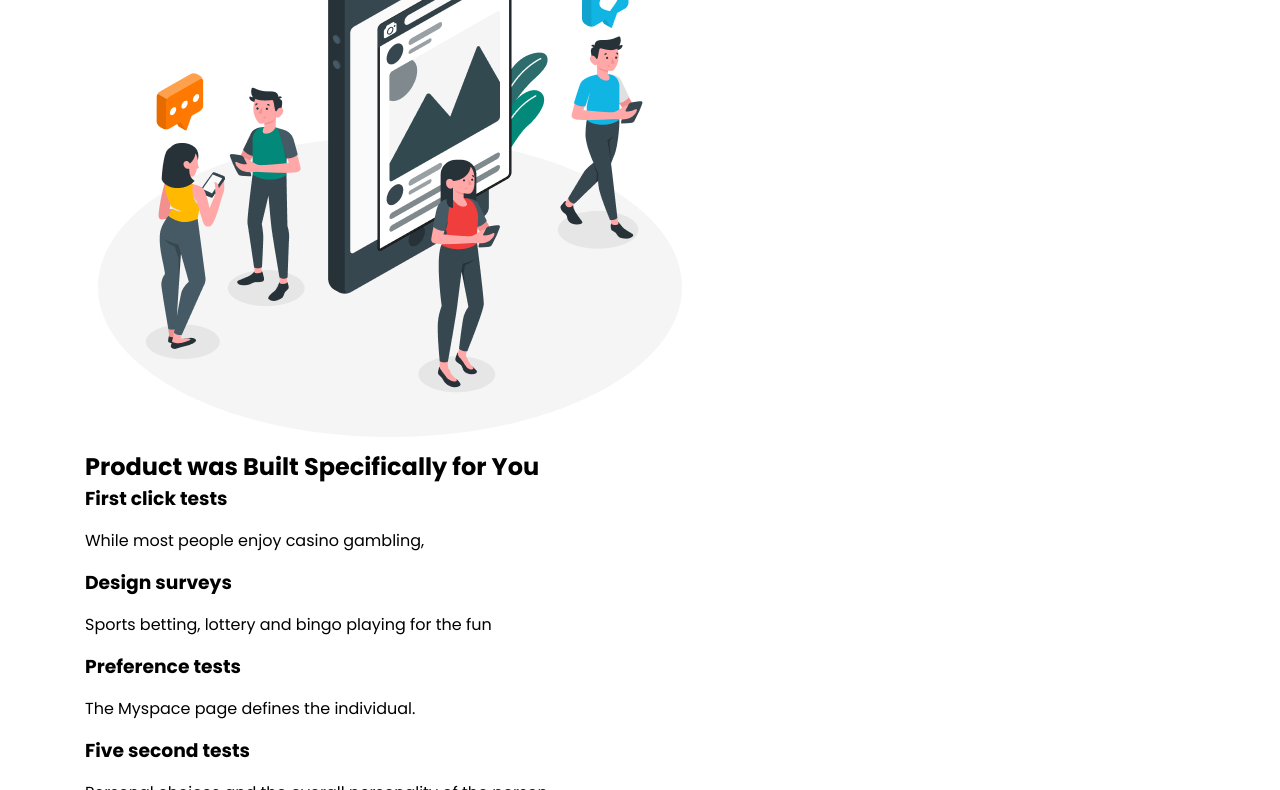
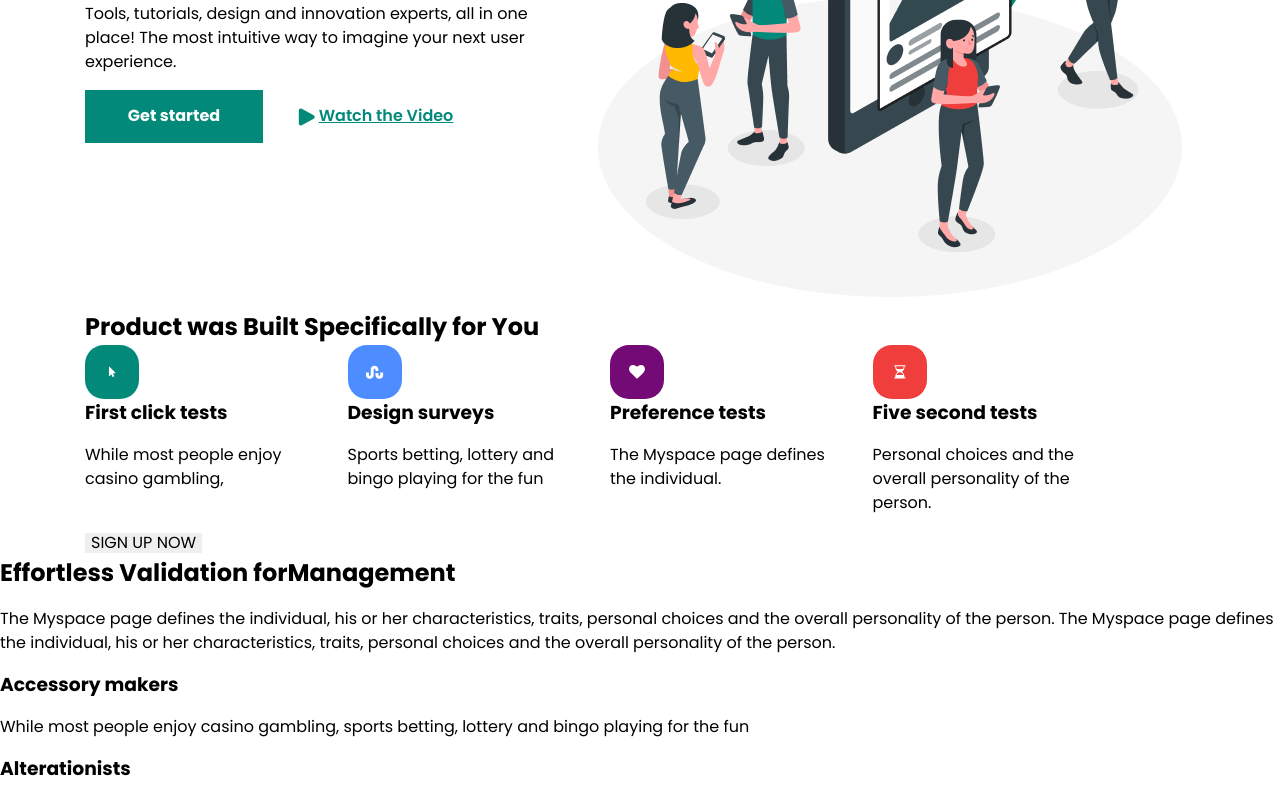
Before and after one commit to RavemanThc/goit-markup-cw-blended-01-v2, a plain HTML site: page index.html in a window 1280 px wide. Shown: the part 326-1116 px from the top of the page. Drawn offline with nearby package versions, Linux system fonts and the light colour scheme.

Commit message:
new repository add icons

```diff
--- a/css/style.css
+++ b/css/style.css
@@ -46,6 +46,7 @@ text-align: center;
 width: 105px;
 height: 42px;
      border: 1px solid #bcd0e5;
+     background-color: #fff;
 
 
 color: #173a56;
@@ -109,3 +110,95 @@ color: #22343d;
     gap:30px;
     display:flex;
 }
+.Hero{
+    display: flex;
+    justify-content: space-around;
+    align-items: center;
+    gap: 35px;
+}
+.hero-title{
+    display: flex;
+    flex-direction: column;
+    width: 465px;
+    height: 331px;
+}
+.hero-title-h{
+    font-family: "Poppins", sans-serif;
+    font-size: 40;
+    font-weight: 700;
+    font-size: 40px;
+    line-height: 1.5;
+    color: #22343d;
+}
+.hero-title-button{
+    display: flex;
+    gap:30px;
+    align-items: center;
+}
+.button-title{
+    display: flex;
+    align-items: center;
+    justify-content: center;
+    padding: 0px;
+    width: 178px;
+    height: 53px;
+    background-color: #02897A;
+    font-weight: 700;
+    font-size: 16px;
+    color: #fff;
+}
+.button-title-play{
+    display: flex;
+    gap: 2px;
+    align-items: center;
+    justify-content: center;
+    padding: 0px;
+    width: 164px;
+    height: 23px;
+    background-color: #fff;
+    color:#02897A;
+    fill: #02897A;
+    font-weight: 600;
+    font-size: 16px;
+    text-decoration: underline;
+    text-decoration-skip-ink: none;
+}
+.hero-title-listbtn{
+
+}
+.specifically-title {
+}
+.specifically-list {
+    display: flex;
+    gap:30px;
+}
+.specifically-items {
+    width: calc((100% - 3 * 60px)/4);
+}
+.green {
+    background-color: #02897A;
+}
+.blue{
+    background-color: #4D8DFF;
+}
+.violet{
+    background-color: #740A76;
+}
+.red{
+    background-color: #F03E3D;
+}
+.specifically-box {
+    width: 54px;
+    height: 54px;
+    border-radius: 19px;
+    display: flex;
+    align-items: center;
+    justify-content: center;
+    fill: #FFF
+}
+.specificallu-icon {
+}
+.specifically-item-title {
+}
+.specifically-item-descr {
+}
--- a/index.html
+++ b/index.html
@@ -53,38 +53,82 @@
       <section>
         <!--HERO-->
         <div class="container">
-          <h1>Work at the speed of thought</h1>
-          <p>
-            Tools, tutorials, design and innovation experts, all in one place!
-            The most intuitive way to imagine your next user experience.
-          </p>
-          <ul>
-            <li><button type="button">Get started</button></li>
-            <li><button type="button">Watch the Video</button></li>
-          </ul>
-          <img src="./images/hero/hero-img.png" alt="hero" width="610" />
+          <div class="Hero">
+            <div class="hero-title">
+              <h1 class="hero-title-h">Work at the speed of thought</h1>
+
+              <p>
+                Tools, tutorials, design and innovation experts, all in one
+                place! The most intuitive way to imagine your next user
+                experience.
+              </p>
+              <div>
+                <ul class="hero-title-button">
+                  <li>
+                    <button class="button-title" type="button">
+                      Get started
+                    </button>
+                  </li>
+                  <li class="hero-title-listbtn">
+                    <button type="button" class="button-title-play">
+                      <svg class="button-title-icon" width="20px" height="18px">
+                        <use
+                          href="./images/icons/icons.svg#icon-play"
+                        ></use></svg
+                      >Watch the Video
+                    </button>
+                  </li>
+                </ul>
+              </div>
+            </div>
+            <img src="./images/hero/hero-img.png" alt="hero" width="610" />
+          </div>
         </div>
       </section>
 
       <section>
         <div class="container">
           <!--Features-->
-          <h2>Product was Built Specifically for You</h2>
-          <ul>
-            <li>
-              <h3>First click tests</h3>
-              <p>While most people enjoy casino gambling,</p>
+          <h2 class="specifically-title">
+            Product was Built Specifically for You
+          </h2>
+          <ul class="specifically-list">
+            <li class="specifically-items">
+              <div class="green specifically-box">
+                <svg class="specificallu-icon" width="11" height="18">
+                  <use href="./images/icons/icons.svg#icon-click"></use>
+                </svg>
+              </div>
+              <h3 class="specifically-item-title">First click tests</h3>
+              <p class="specifically-item-descr">
+                While most people enjoy casino gambling,
+              </p>
             </li>
-            <li>
-              <h3>Design surveys</h3>
+            <li class="specifically-items">
+              <div class="blue specifically-box">
+                <svg class="specificallu-icon" width="18" height="18">
+                  <use href="./images/icons/icons.svg#icon-octopus"></use>
+                </svg>
+              </div>
+              <h3 class="specifically-item-title">Design surveys</h3>
               <p>Sports betting, lottery and bingo playing for the fun</p>
             </li>
-            <li>
-              <h3>Preference tests</h3>
+            <li class="specifically-items">
+              <div class="violet specifically-box">
+                <svg class="specificallu-icon" width="16" height="18">
+                  <use href="./images/icons/icons.svg#icon-heart"></use>
+                </svg>
+              </div>
+              <h3 class="specifically-item-title">Preference tests</h3>
               <p>The Myspace page defines the individual.</p>
             </li>
-            <li>
-              <h3>Five second tests</h3>
+            <li class="specifically-items">
+              <div class="red specifically-box">
+                <svg class="specificallu-icon" width="14" height="18">
+                  <use href="./images/icons/icons.svg#icon-sand"></use>
+                </svg>
+              </div>
+              <h3 class="specifically-item-title">Five second tests</h3>
               <p>Personal choices and the overall personality of the person.</p>
             </li>
           </ul>
```
Also changed, not shown: images/icons/icons.svg (added).
